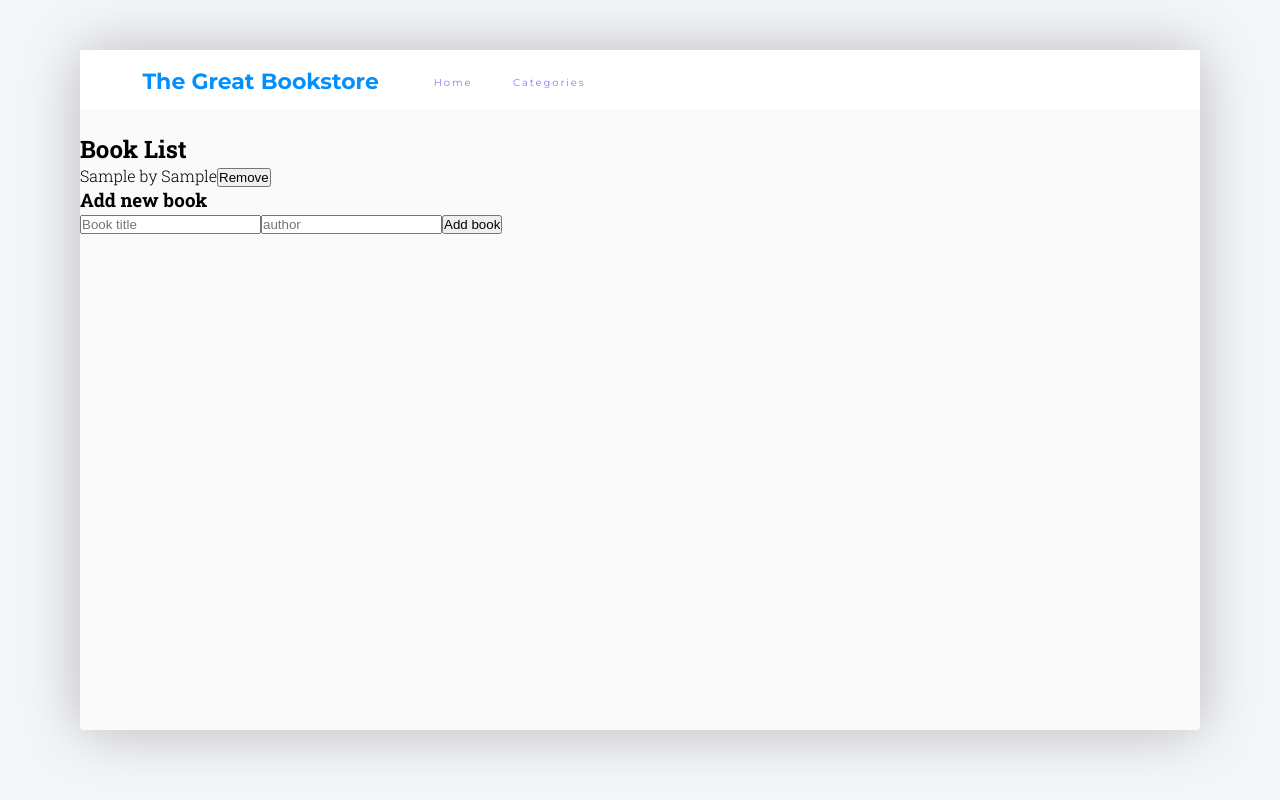
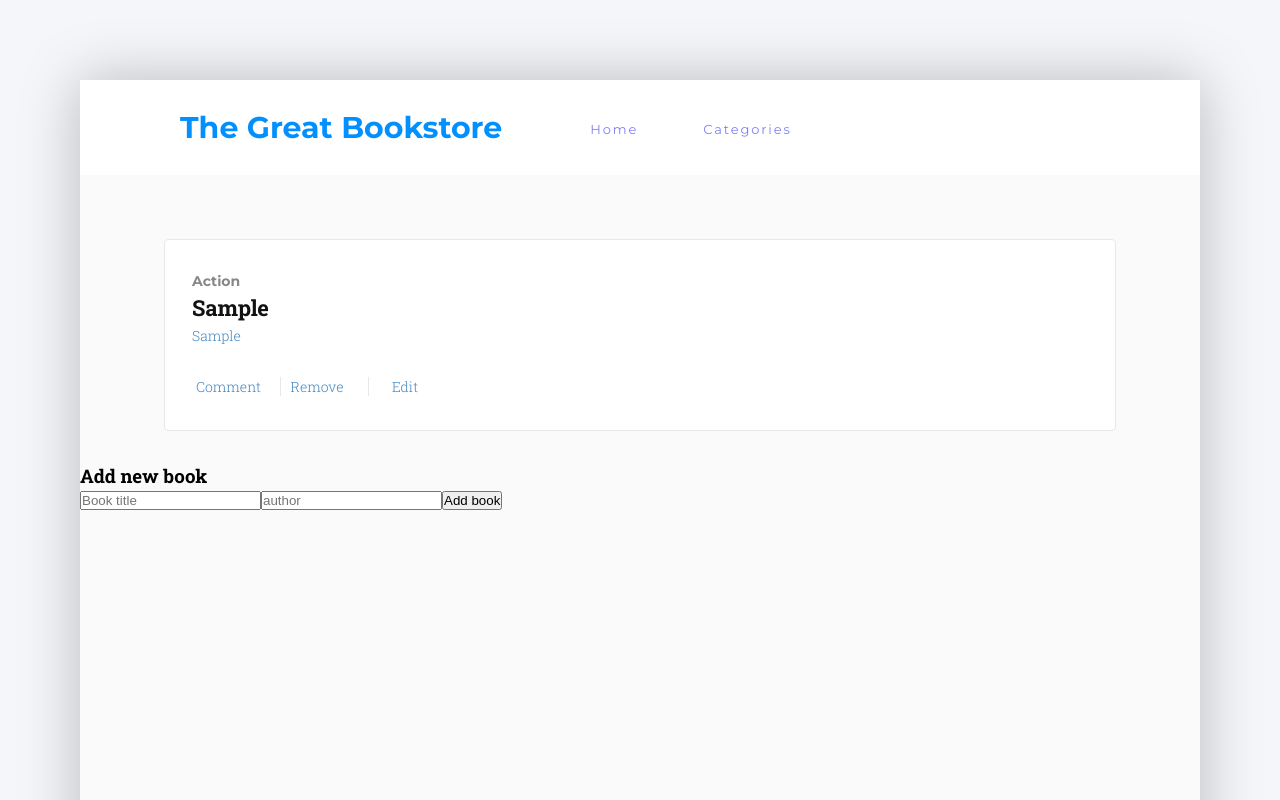
Before and after one commit to kkolade/the-bookstore, a React (Create React App) app: page / in a window 1280 px wide. Both pictures are taken after typing "Sample", "Sample" into the empty fields and a click on the button "Add book". Shown: the top 800 px of the page. Built offline with nearby package versions, Linux system fonts and the light colour scheme; no server answers; the HTML template or start-up script is replaced by a standard one.

Commit message:
Style book card

```diff
--- a/src/App.css
+++ b/src/App.css
@@ -19,7 +19,7 @@
   height: 3rem;
   margin: 0.375rem 2.938rem 0.125rem 0;
   font-family: Montserrat;
-  font-size: 2.2rem;
+  font-size: 1.875rem;
   font-weight: bold;
   font-stretch: normal;
   font-style: normal;
@@ -37,7 +37,7 @@
   margin: 1.125rem 1.5rem 0.688rem 2.563rem;
   opacity: 0.5;
   font-family: Montserrat;
-  font-size: 1rem;
+  font-size: 0.813rem;
   font-weight: normal;
   font-stretch: normal;
   font-style: normal;
--- a/src/components/Book.jsx
+++ b/src/components/Book.jsx
@@ -2,6 +2,7 @@ import PropTypes from 'prop-types';
 import React from 'react';
 import { useDispatch } from 'react-redux';
 import { deleteBook } from '../redux/books/booksSlice';
+import './book.css';
 
 const Book = ({
   key, id, title, author,
@@ -14,12 +15,22 @@ const Book = ({
 
   return (
     <li key={key} className="Book-card">
-      {title}
-      {' by '}
-      {author}
-      <button type="submit" onClick={handleClick}>
-        Remove
-      </button>
+      <div className="Book-detail">
+        <p className="Book-category">Action</p>
+        <p className="Book-title">{title}</p>
+        <p className="Book-author">{author}</p>
+        <div className="">
+          <button type="submit" className="Book-button">
+            Comment
+          </button>
+          <button type="submit" onClick={handleClick} className="Book-button">
+            Remove
+          </button>
+          <button type="submit" className="Book-button">
+            Edit
+          </button>
+        </div>
+      </div>
     </li>
   );
 };
--- a/src/components/Home.jsx
+++ b/src/components/Home.jsx
@@ -5,7 +5,6 @@ import BookList from './BookList';
 
 const Home = () => (
   <div>
-    <h2>Book List</h2>
     <BookList />
     <AddBookForm />
   </div>
--- a/src/components/book.css
+++ b/src/components/book.css
@@ -0,0 +1,77 @@
+.Book-card {
+  width: 85%;
+  height: 12rem;
+  margin: 2rem auto;
+  padding: 2rem 9.188rem 1.625rem 1.688rem;
+  border-radius: 4px;
+  border: solid 1px #e8e8e8;
+  background-color: #fff;
+}
+
+.Book-detail {
+  width: 50%;
+}
+
+.Book-card:first-child {
+  margin-top: 4rem;
+}
+
+.Book-category {
+  margin: 0 4rem 0 0;
+  opacity: 0.5;
+  font-family: Montserrat;
+  font-size: 0.875rem;
+  font-weight: bold;
+  font-stretch: normal;
+  font-style: normal;
+  line-height: normal;
+  letter-spacing: normal;
+  color: #121212;
+}
+
+.Book-title {
+  height: 1.813rem;
+  margin: 0.188rem 2.188rem 0 0;
+  font-family: 'Roboto Slab';
+  font-size: 1.375rem;
+  font-weight: bold;
+  font-stretch: normal;
+  font-style: normal;
+  line-height: normal;
+  letter-spacing: -0.2px;
+  color: #121212;
+}
+
+.Book-author {
+  height: 1.188rem;
+  margin: 0.25rem 0 0;
+  font-family: 'Roboto Slab';
+  font-size: 0.875rem;
+  font-weight: 300;
+  font-stretch: normal;
+  font-style: normal;
+  line-height: normal;
+  letter-spacing: normal;
+  color: #4386bf;
+}
+
+.Book-button {
+  width: 4.563rem;
+  height: 1.188rem;
+  margin: 0.188rem 0.938rem 0.125rem 0;
+  font-family: 'Roboto Slab';
+  font-size: 0.875rem;
+  font-weight: 300;
+  font-stretch: normal;
+  font-style: normal;
+  line-height: normal;
+  letter-spacing: normal;
+  color: #4386bf;
+  border: none;
+  background-color: #fff;
+  margin-top: 2rem;
+}
+
+.Book-button:not(:first-child) {
+  border-left: 1px solid #e8e8e8;
+}
--- a/src/index.css
+++ b/src/index.css
@@ -2,7 +2,6 @@
 
 
 :root {
-  font-size: 10px;
   box-sizing: border-box;
   scroll-behavior: smooth;
 }
@@ -12,7 +11,6 @@ body {
   margin: 0;
   padding: 0;
   font-family: 'Roboto Slab', serif;
-  font-size: 1.6rem;
   /* color: color(text);  */
   width: 100vw;
   background-color: #f5f6fa
@@ -25,9 +23,6 @@ body {
   box-sizing: inherit;
   padding: 0;
   margin: 0;
-}
-
-main {
 }
 
 h1 {
```
